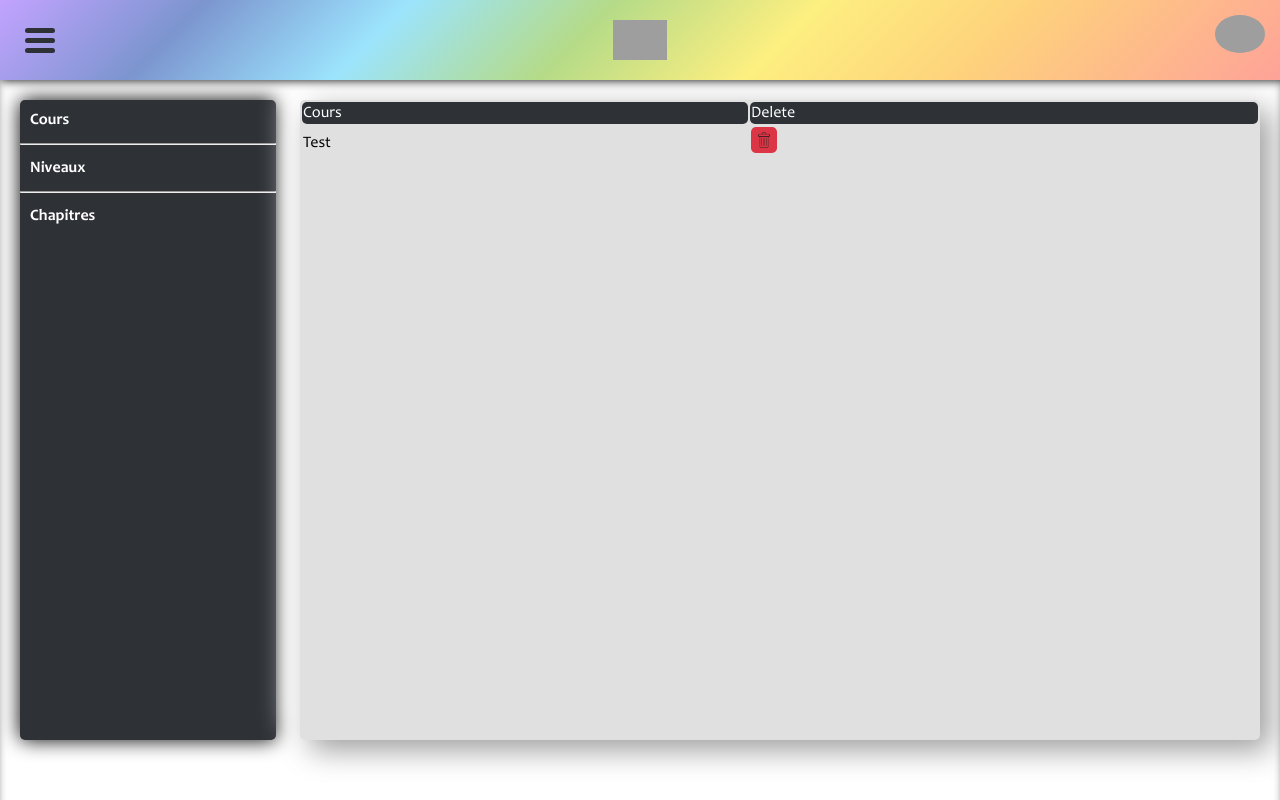
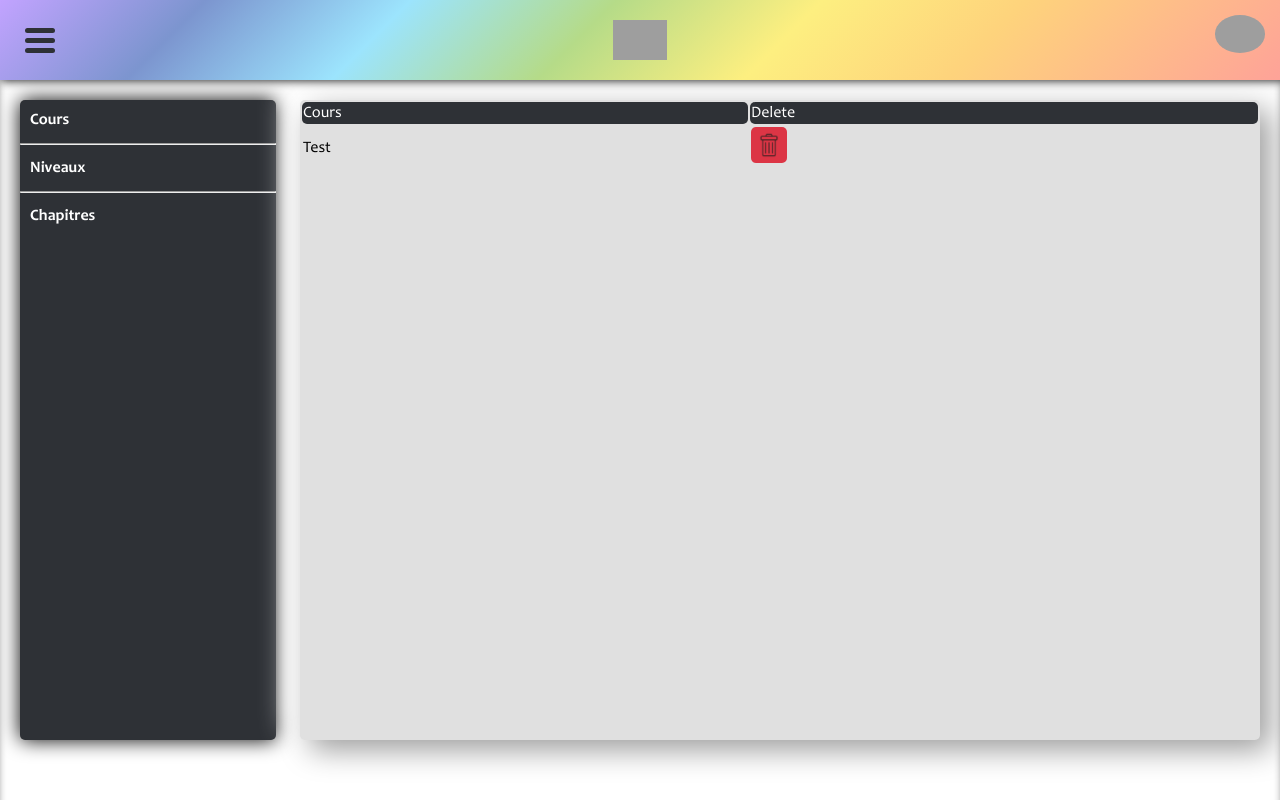
Before and after one commit to Amin-DAHMANI/road_to_success, a React (Create React App) app in the folder frontend/: page /dashboard/cours in a window 1280 px wide. Built offline with nearby package versions, Linux system fonts and the light colour scheme; grey boxes are pictures that could not be loaded.

Commit message:
Increasing size of trash icon

```diff
--- a/frontend/src/css/Structure/Dashboard/MainDashboard.sass
+++ b/frontend/src/css/Structure/Dashboard/MainDashboard.sass
@@ -19,7 +19,7 @@
   background-color: $_color_impair_line_dashboard
 
 .deleteButton
-  width: 20px
+  width: 30px
   padding: 3px
   border-radius: 5px
   background-color: $_color_delete
```
